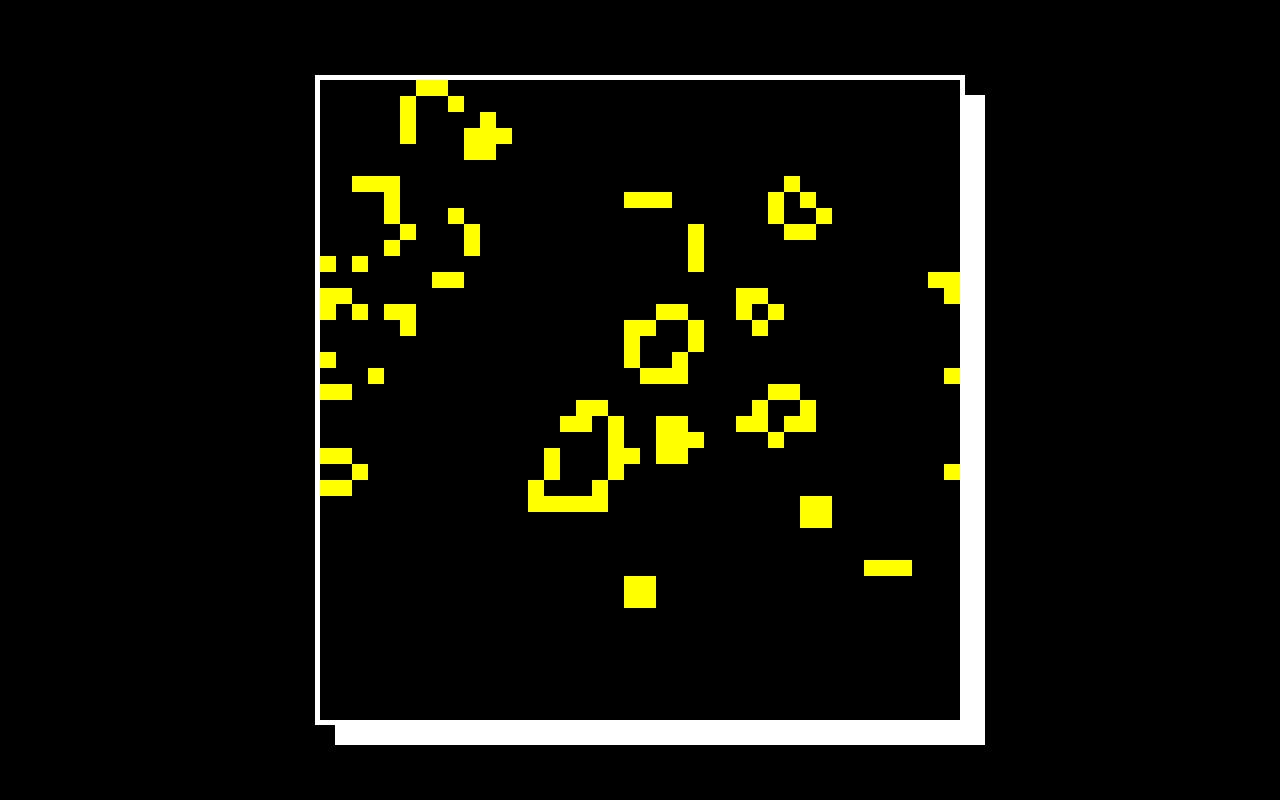
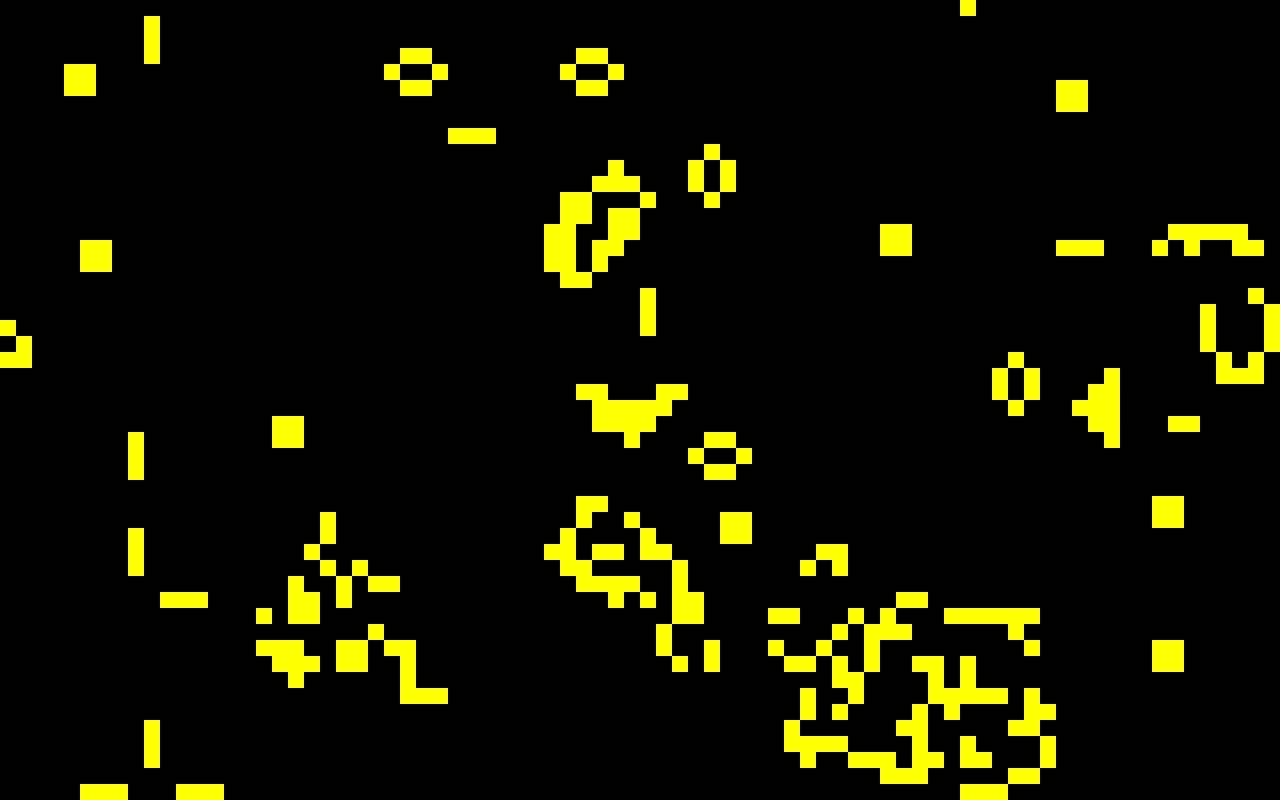
Before and after one commit to kevinmarquesp/game-of-life, a website with bundled scripts: page index.html in a window 1280 px wide. Built offline with nearby package versions, Linux system fonts and the light colour scheme.

Commit message:
fix: fixed the orientation of the drawning

```diff
--- a/index.html
+++ b/index.html
@@ -9,6 +9,6 @@
     <script type="module" src="./dist/index.js" charset="utf-8" defer></script>
   </head>
   <body>
-    <canvas width="640" height="640" id="gameCanvas"></canvas>
+    <canvas id="gameCanvas"></canvas>
   </body>
 </html>
--- a/src/controllers.ts
+++ b/src/controllers.ts
@@ -27,10 +27,9 @@ export default class Game {
         const nextGrid: Array<Array<boolean>> = this.props.grid.map(row =>
             row.slice())
 
-        for (let row = 0; row < Config.grid.rows; row++) {
-            for (let col = 0; col < Config.grid.cols; col++) {
+        this.props.grid.forEach((cols: Array<boolean>, row: number) => {
+            cols.forEach((isAlive: boolean, col: number) => {
                 const neighbours: number = this.countNeighbours(row, col)
-                const isAlive: boolean = this.props.grid[row][col]
 
                 // rule 1: any alive cell touching two or three alive neighbours survive
                 if (isAlive && (neighbours === 2 || neighbours === 3))
@@ -47,8 +46,8 @@ export default class Game {
                 // rule 4: any dead cell touching exactly three alive neighbours becomes alive
                 else if (!isAlive && neighbours === 3)
                     nextGrid[row][col] = true
-            }
-        }
+            })
+        })
 
         this.props.grid = nextGrid
     }
@@ -73,13 +72,13 @@ export default class Game {
             value ? acc + 1 : acc, 0)
     }
 
-    static randomLayout(rows: number, cols: number): Array<Array<boolean>> {
+    static randomLayout(): Array<Array<boolean>> {
         const grid: Array<Array<boolean>> = new Array()
 
-        for (let row = 0; row < rows; row++) {
+        for (let row = 0; row < Config.grid.rows; row++) {
             grid[row] = new Array()
 
-            for (let col = 0; col < cols; col++)
+            for (let col = 0; col < Config.grid.cols; col++)
                 grid[row].push(Math.random() < .5 ? true : false)
         }
 
--- a/src/index.ts
+++ b/src/index.ts
@@ -8,13 +8,27 @@ const context: CanvasRenderingContext2D = canvas.getContext('2d')!
 const screen = new Screen(canvas, context)
 const game = new Game()
 
+function updateCanvasSize() {
+    const newWidth = window.innerWidth
+    const newHeight = window.innerHeight
+
+    canvas.width = Math.floor(newWidth / Config.cellSize) * Config.cellSize
+    canvas.height = Math.floor(newHeight / Config.cellSize) * Config.cellSize
+
+    Config.grid.rows = canvas.height / Config.cellSize
+    Config.grid.cols = canvas.width / Config.cellSize
+}
+
+updateCanvasSize()
+
 if (Config.initGeneration === null)
-    Config.initGeneration = Game.randomLayout(Config.grid.rows,
-        Config.grid.cols)
+    Config.initGeneration = Game.randomLayout()
+
+game.setGrid(Config.initGeneration!)
 
 function loop() {
     screen.clear();
-    screen.render(game.getGrid(), Config.grid.rows, Config.grid.cols)
+    screen.render(game.getGrid())
 
     setTimeout(() => {
         game.nextGen()
@@ -22,5 +36,5 @@ function loop() {
     }, Config.delay)
 }
 
-game.setGrid(Config.initGeneration!)
+window.addEventListener('resize', updateCanvasSize)
 loop()
--- a/src/models.ts
+++ b/src/models.ts
@@ -17,8 +17,8 @@ const Config: ConfigInterface = {
     initGeneration: null,
 
     grid: {
-        rows: 40,
-        cols: 40
+        rows: 160,
+        cols: 160
     }
 }
 
--- a/src/view.ts
+++ b/src/view.ts
@@ -15,11 +15,13 @@ export default class Screen {
         }
     }
 
-    public render(grid: Array<Array<boolean>>, rows: number, cols: number) {
-        for (let row = 0; row < rows; row++)
-            for (let col = 0; col < cols; col++)
-                if (grid[row][col])
-                    this.drawnAt(row, col)
+    public render(grid: Array<Array<boolean>>) {
+        grid.forEach((cols: Array<boolean>, row: number) => {
+            cols.forEach((isAlive: boolean, col: number) => {
+                if (isAlive)
+                    this.drawnAt(col, row)
+            })
+        })
     }
 
     public drawnAt(x: number, y: number) {
--- a/style.css
+++ b/style.css
@@ -3,23 +3,11 @@
   padding: 0;
   box-sizing: border-box;
 }
-
-:root {
-  --clr-canvas: white;
-  --clr-bg: black;
-}
-
 body {
-  background-color: var(--clr-bg);
+  background-color: black;
   width: 100vw;
   height: 100vh;
 
   display: grid;
   place-items: center;
 }
-
-#gameCanvas {
-  border: 5px solid var(--clr-canvas);
-  box-shadow: 20px 20px 0 var(--clr-canvas);
-  image-rendering: pixelated;
-}
```
Also changed, not shown: dist/controllers.js, dist/index.js, dist/models.js, dist/view.js.
